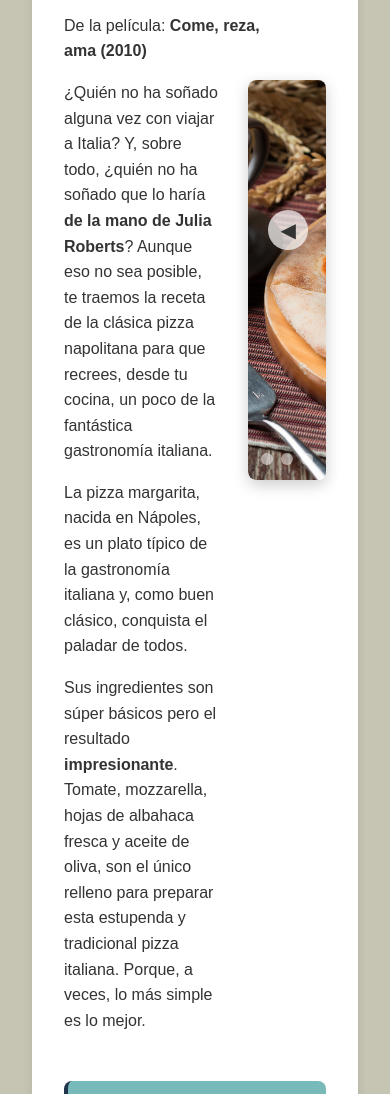
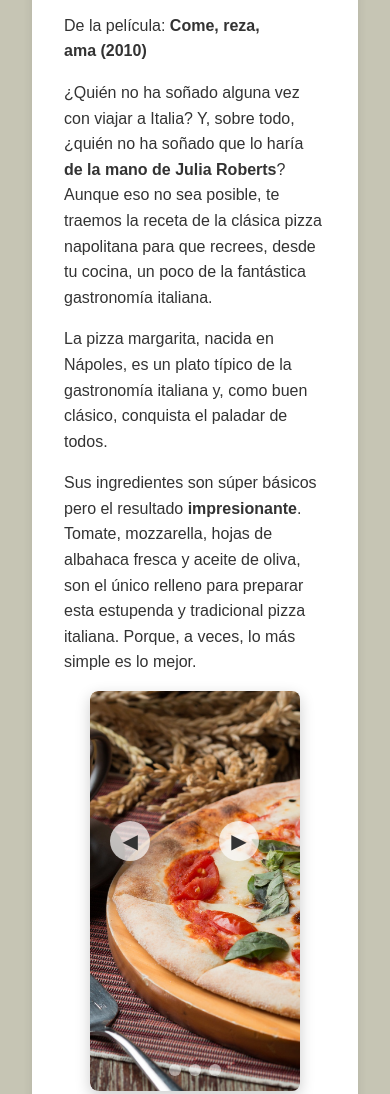
Before and after one commit to PilarLF/proyecto-recetas, a website built with Parcel: page src/detalle1.html in a window 390 px wide. Shown: the part 927-2021 px from the top of the page. Built offline with nearby package versions, Linux system fonts and the light colour scheme; a web font is replaced by a local one.

Commit message:
modificacion responsive

```diff
--- a/src/scss/pages/_detail.scss
+++ b/src/scss/pages/_detail.scss
@@ -152,7 +152,15 @@
 
   .text-grid{
     display: flex;
-    .text-detail{
-      padding: 0 30px 0 0;
+    @include mobile-only {
+      flex-direction: column;
+      .gallery-container{
+        max-width: 80%;
+        .gallery-nav{
+          max-width: 90%;
+        }
+
+      }
     }
+
   }
```
Also changed, not shown: src/enlaces.html (+3 -3 lines), src/index.html (+1 -1 lines), dist/enlaces.html, dist/index.html, 2 other files.
